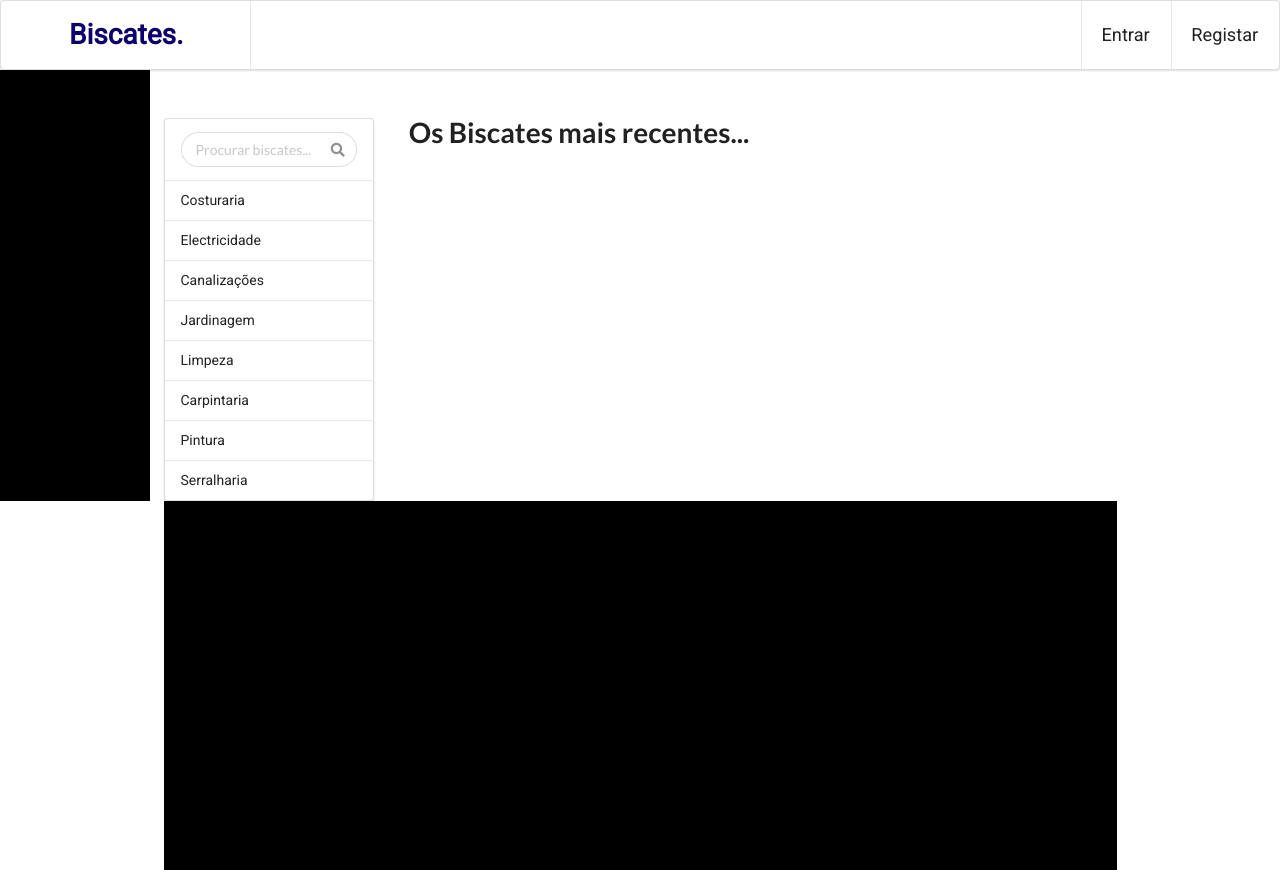
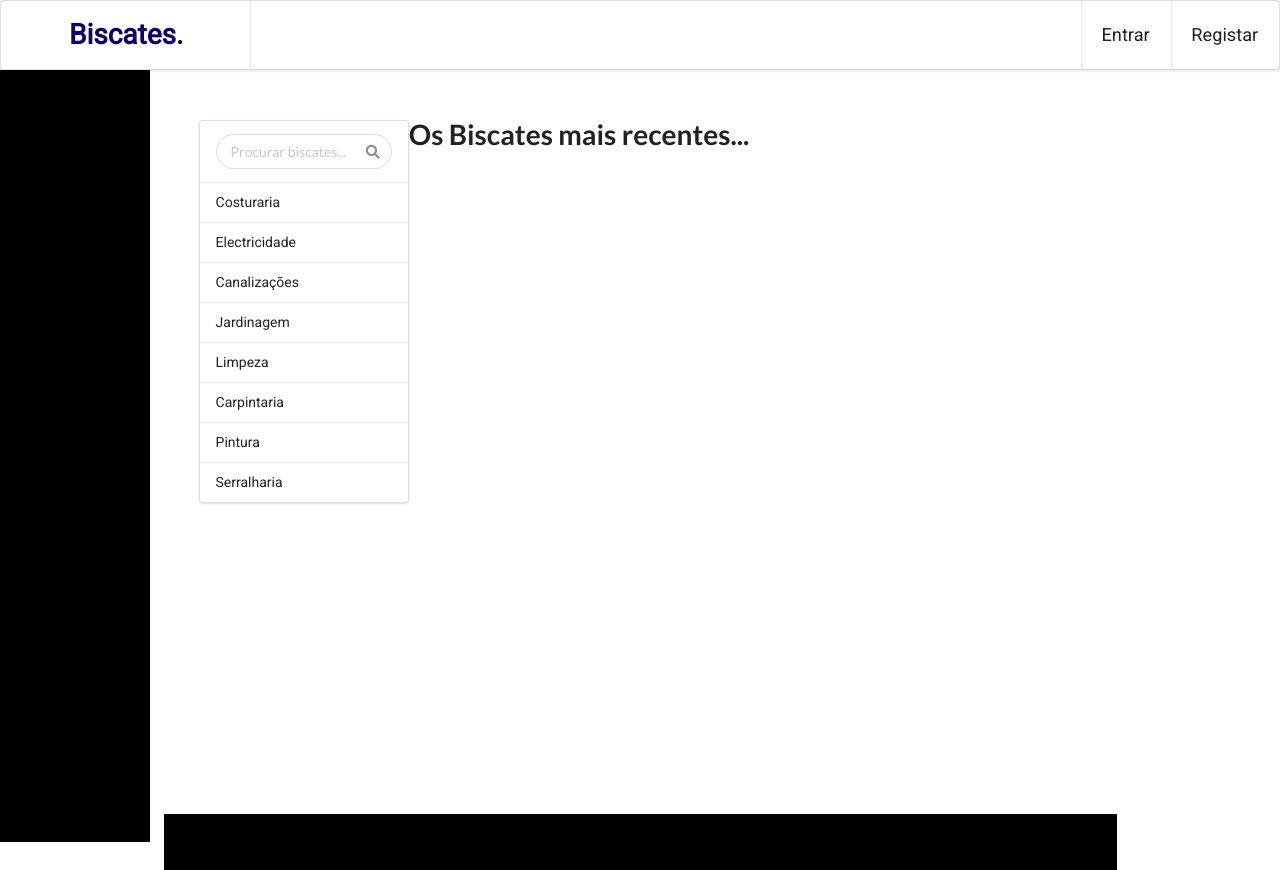
Before and after one commit to makeorbreak-io/biscates, a Flask app: page / in a window 1280 px wide. Run offline with Flask 2, Linux system fonts and the light colour scheme; data that the repository does not hold is empty; parts of the project's set-up code (start-up, migrations or seed data) failed here and were passed over; some libraries are stand-ins or nearby versions.

Commit message:
shooting stars

```diff
--- a/static/css/base.css
+++ b/static/css/base.css
@@ -32,3 +32,15 @@
   background-color: #000;
   height: 100%;
 }
+
+.body-row {
+  margin-top: 30px;
+}
+
+#content {
+  height: 100%;
+}
+
+#content .ui.grid {
+  height: 100%;
+}
--- a/templates/base.html
+++ b/templates/base.html
@@ -40,9 +40,7 @@
 
             <div class="twelve wide column middle">
               <div class="ui grid">
-                <div class="row">
-                </div>
-                <div class="row">
+                <div class="body-row row">
                   {% block body %} {% endblock %}
                 </div>
               </div>
--- a/templates/body-sidebar.html
+++ b/templates/body-sidebar.html
@@ -1,10 +1,10 @@
 {% extends "base.html" %}
 
 {% block body %}
-  <div class="four wide column">
+  <div class="four wide column" style="padding-left: 5%;">
     {% block sidecontent %} {% endblock %}
   </div>
-  <div class="twelve wide column">
+  <div class="twelve wide column" style="padding-right: 5%;">
     {% block content %} {% endblock %}
   </div>
 {% endblock %}
```
